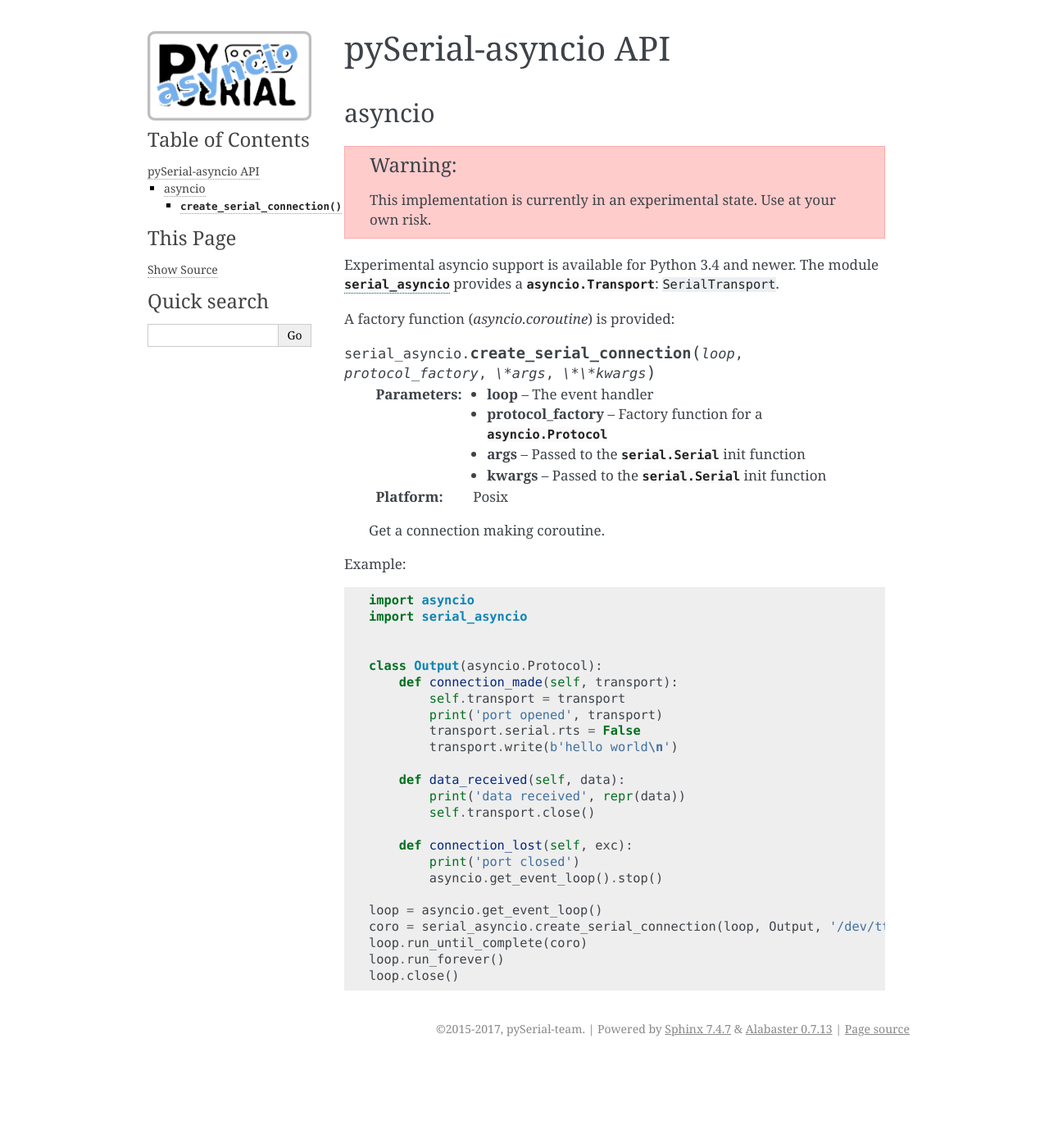
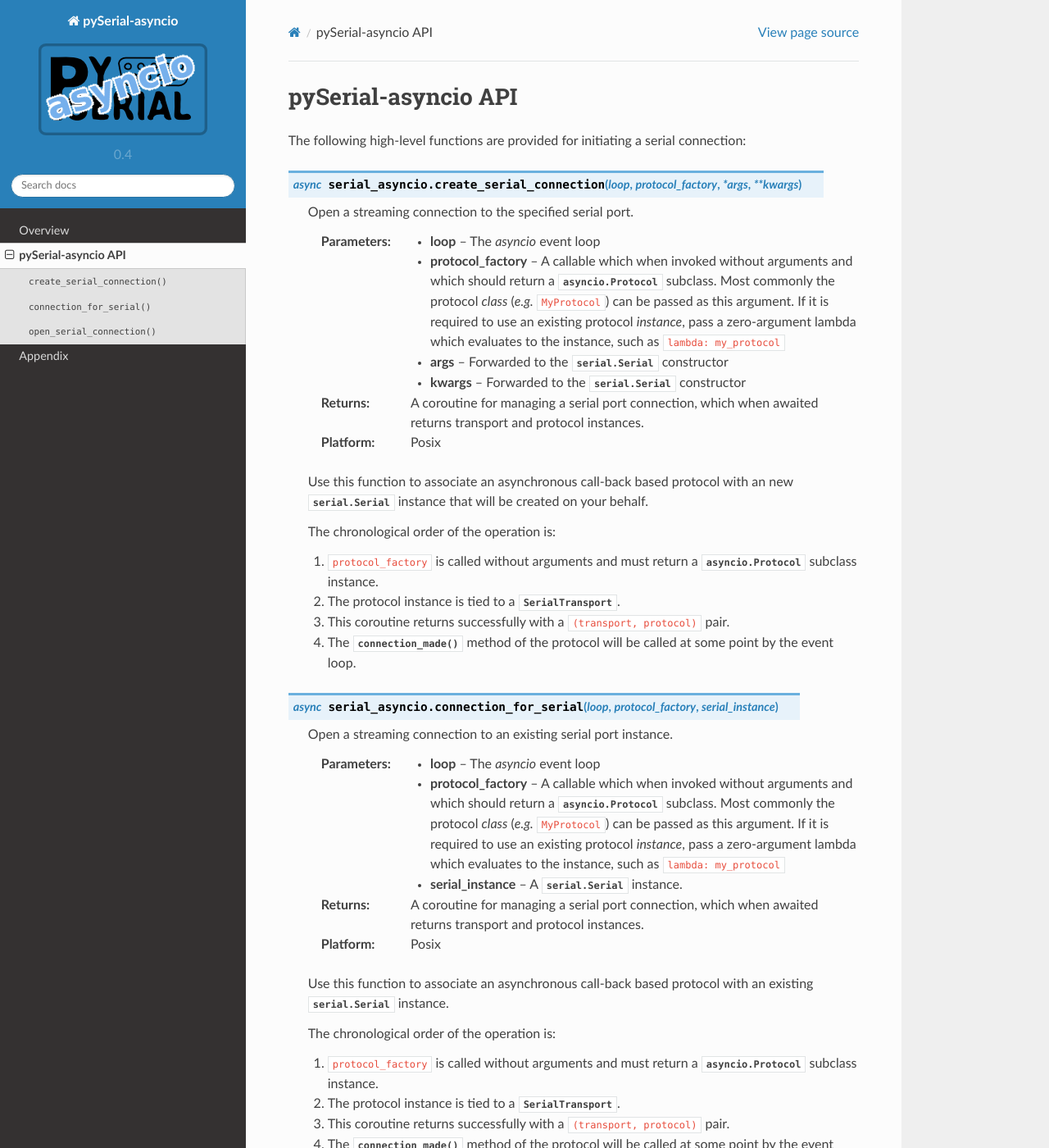
Before and after one commit to pyserial/pyserial-asyncio, a Sphinx documentation site: the page built from documentation/api.rst, in a window 1280 px wide and 1400 px high. Shown: the whole window at 82% size. Built offline with Sphinx 7.4.7 and the Read the Docs theme 2.0.0, drawn with Linux system fonts in a browser that asks for light colours; some of the changed text lies outside the part shown.

Commit message:
More complete narrative and reference documentation. (#63)
Co-authored-by: Robert Smallshire <rob@sixty-north.com>

```diff
--- a/documentation/api.rst
+++ b/documentation/api.rst
@@ -2,54 +2,88 @@
  pySerial-asyncio API
 ======================
 
-asyncio
-=======
-
 .. module:: serial_asyncio
 
-.. warning:: This implementation is currently in an experimental state. Use
-    at your own risk.
 
-Experimental asyncio support is available for Python 3.4 and newer. The module
-:mod:`serial_asyncio` provides a :class:`asyncio.Transport`:
-``SerialTransport``.
+The following high-level functions are provided for initiating a serial connection:
+
+.. function:: create_serial_connection(loop, protocol_factory, *args, **kwargs)
+    :async:
+
+    Open a streaming connection to the specified serial port.
+
+    :param loop: The *asyncio* event loop
+    :param protocol_factory: A callable which when invoked without arguments and which should
+        return a :class:`asyncio.Protocol` subclass. Most commonly the protocol *class*
+        (*e.g.* ``MyProtocol``) can be passed as this argument. If it is required to use an
+        existing protocol *instance*, pass a zero-argument lambda which evaluates to the instance,
+        such as ``lambda: my_protocol``
+    :param args: Forwarded to the :class:`serial.Serial` constructor
+    :param kwargs: Forwarded to the :class:`serial.Serial` constructor
+    :returns: A coroutine for managing a serial port connection, which when
+        awaited returns transport and protocol instances.
+    :platform: Posix
+
+    Use this function to associate an asynchronous call-back based protocol with an
+    new :class:`serial.Serial` instance that will be created on your behalf.
+
+    The chronological order of the operation is:
+
+    1. ``protocol_factory`` is called without arguments and must return
+       a :class:`asyncio.Protocol` subclass instance.
+
+    2. The protocol instance is tied to a :class:`~serial_asyncio.SerialTransport`.
+
+    3. This coroutine returns successfully with a ``(transport, protocol)`` pair.
+
+    4. The :meth:`~serial_asyncio.SerialTransport.connection_made()` method of the protocol
+       will be called at some point by the event loop.
 
 
-A factory function (`asyncio.coroutine`) is provided:
 
-.. function:: create_serial_connection(loop, protocol_factory, \*args, \*\*kwargs)
+.. function:: connection_for_serial(loop, protocol_factory, serial_instance)
+    :async:
 
-    :param loop: The event handler
-    :param protocol_factory: Factory function for a :class:`asyncio.Protocol`
-    :param args: Passed to the :class:`serial.Serial` init function
-    :param kwargs: Passed to the :class:`serial.Serial` init function
+    Open a streaming connection to an existing serial port instance.
+
+    :param loop: The *asyncio* event loop
+    :param protocol_factory: A callable which when invoked without arguments and which should
+        return a :class:`asyncio.Protocol` subclass. Most commonly the protocol *class*
+        (*e.g.* ``MyProtocol``) can be passed as this argument. If it is required to use an
+        existing protocol *instance*, pass a zero-argument lambda which evaluates to the instance,
+        such as ``lambda: my_protocol``
+    :param serial_instance: A :class:`serial.Serial` instance.
+    :returns: A coroutine for managing a serial port connection, which when
+        awaited returns transport and protocol instances.
     :platform: Posix
 
-    Get a connection making coroutine.
+    Use this function to associate an asynchronous call-back based protocol with an
+    existing :class:`serial.Serial` instance.
 
-Example::
+    The chronological order of the operation is:
 
-    import asyncio
-    import serial_asyncio
+    1. ``protocol_factory`` is called without arguments and must return
+       a :class:`asyncio.Protocol` subclass instance.
+
+    2. The protocol instance is tied to a :class:`~serial_asyncio.SerialTransport`.
+
+    3. This coroutine returns successfully with a ``(transport, protocol)`` pair.
+
+    4. The :meth:`~serial_asyncio.SerialTransport.connection_made()` method of the protocol
+       will be called at some point by the event loop.
 
 
-    class Output(asyncio.Protocol):
-        def connection_made(self, transport):
-            self.transport = transport
-            print('port opened', transport)
-            transport.serial.rts = False
-            transport.write(b'hello world\n')
+.. function:: open_serial_connection(*, loop=None, limit=None, **kwargs)
+    :async:
 
-        def data_received(self, data):
-            print('data received', repr(data))
-            self.transport.close()
+    Open a streaming connection to an existing serial port instance.
 
-        def connection_lost(self, exc):
-            print('port closed')
-            asyncio.get_event_loop().stop()
+    :param loop: The *asyncio* event loop
+    :param limit: A optional buffer limit in bytes for the :class:`asyncio.StreamReader`
+    :param kwargs: Forwarded to the :class:`serial.Serial` constructor
+    :returns: A coroutine for managing a serial port connection, which when
+        awaited returns an :class:`asyncio.StreamReader` and a :class:`asyncio.StreamWriter`.
+    :platform: Posix
 
-    loop = asyncio.get_event_loop()
-    coro = serial_asyncio.create_serial_connection(loop, Output, '/dev/ttyUSB0', baudrate=115200)
-    loop.run_until_complete(coro)
-    loop.run_forever()
-    loop.close()
+    Use this function to open connections where serial traffic is handled by
+    an asynchronous coroutine interacting with :class:`asyncio.StreamReader` and a :class:`asyncio.StreamWriter` objects.
--- a/documentation/conf.py
+++ b/documentation/conf.py
@@ -22,7 +22,10 @@ import sys, os
 
 # Add any Sphinx extension module names here, as strings. They can be extensions
 # coming with Sphinx (named 'sphinx.ext.*') or your custom ones.
-extensions = ['sphinx.ext.intersphinx']
+extensions = [
+    'sphinx.ext.intersphinx',
+    'sphinx_rtd_theme',
+]
 
 # Add any paths that contain templates here, relative to this directory.
 templates_path = ['_templates']
@@ -38,7 +41,7 @@ master_doc = 'index'
 
 # General information about the project.
 project = u'pySerial-asyncio'
-copyright = u'2015-2017, pySerial-team'
+copyright = u'2015-2020, pySerial-team'
 
 # The version info for the project you're documenting, acts as replacement for
 # |version| and |release|, also used in various other places throughout the
@@ -81,7 +84,7 @@ exclude_trees = ['_build']
 #show_authors = False
 
 # The name of the Pygments (syntax highlighting) style to use.
-pygments_style = 'sphinx'
+#pygments_style = 'sphinx'
 
 # A list of ignored prefixes for module index sorting.
 #modindex_common_prefix = []
@@ -91,7 +94,7 @@ pygments_style = 'sphinx'
 
 # The theme to use for HTML and HTML Help pages.  Major themes that come with
 # Sphinx are currently 'default' and 'sphinxdoc'.
-#html_theme = 'default'
+html_theme = "sphinx_rtd_theme"
 
 # Theme options are theme-specific and customize the look and feel of a theme
 # further.  For a list of options available for each theme, see the
@@ -195,6 +198,6 @@ latex_logo = 'pyserial-asyncio.png'
 
 # for external links to standard library
 intersphinx_mapping = {
-        #~ 'python': ('http://docs.python.org', None),
-        'py': ('http://docs.python.org', None),
-        }
+    'python': ('https://docs.python.org/3', None),
+    'pyserial': ('https://pyserial.readthedocs.io/en/latest', None),
+}
--- a/documentation/index.rst
+++ b/documentation/index.rst
@@ -5,9 +5,9 @@ Welcome to pySerial-asyncio's documentation
 
 `Async I/O`_ extension for the `Python Serial Port`_ package for OSX, Linux, BSD
 
-It depends on pySerial and is compatible with Python 3.4 and later.
+It depends on pySerial and is compatible with Python 3.5 and later.
 
-.. _`Async I/O`: https://www.python.org/dev/peps/pep-3156/
+.. _`Async I/O`: https://docs.python.org/3/library/asyncio.html
 .. _`Python Serial Port`: https://pypi.python.org/pypi/pyserial
 
 
--- a/serial_asyncio/__init__.py
+++ b/serial_asyncio/__init__.py
@@ -465,7 +465,7 @@ async def connection_for_serial(loop, protocol_factory, serial_instance):
 
 async def open_serial_connection(*,
                            loop=None,
-                           limit=asyncio.streams._DEFAULT_LIMIT,
+                           limit=None,
                            **kwargs):
     """A wrapper for create_serial_connection() returning a (reader,
     writer) pair.
@@ -482,6 +482,8 @@ async def open_serial_connection(*,
     """
     if loop is None:
         loop = asyncio.get_event_loop()
+    if limit is None:
+        limit = asyncio.streams._DEFAULT_LIMIT
     reader = asyncio.StreamReader(limit=limit, loop=loop)
     protocol = asyncio.StreamReaderProtocol(reader, loop=loop)
     transport, _ = await create_serial_connection(
@@ -526,6 +528,6 @@ if __name__ == '__main__':
 
     loop = asyncio.get_event_loop()
     coro = create_serial_connection(loop, Output, '/dev/ttyUSB0', baudrate=115200)
-    loop.run_until_complete(coro)
+    transport, protocol = loop.run_until_complete(coro)
     loop.run_forever()
     loop.close()
```
Also changed, not shown: documentation/shortintro.rst (+57 -7 lines).
